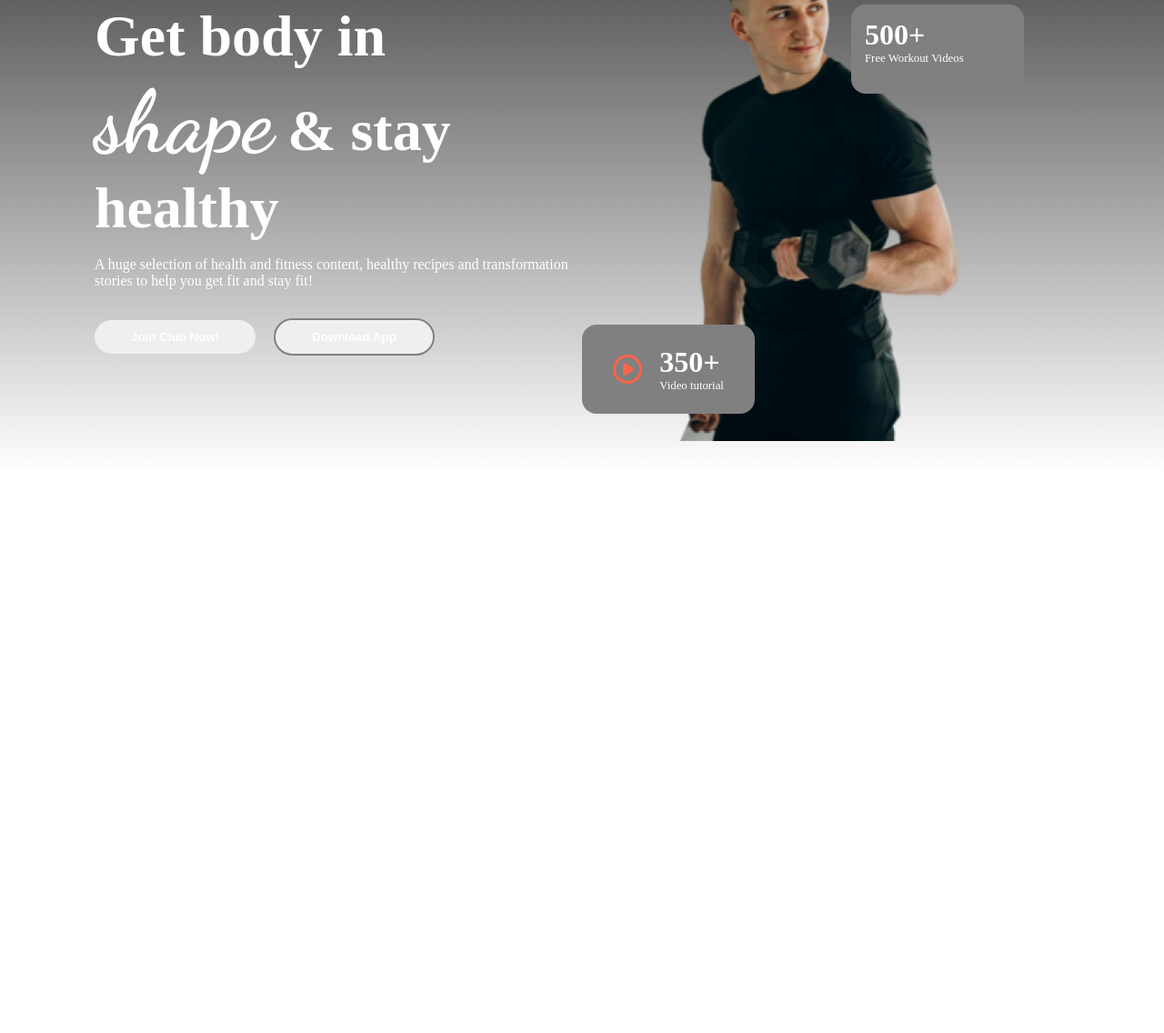
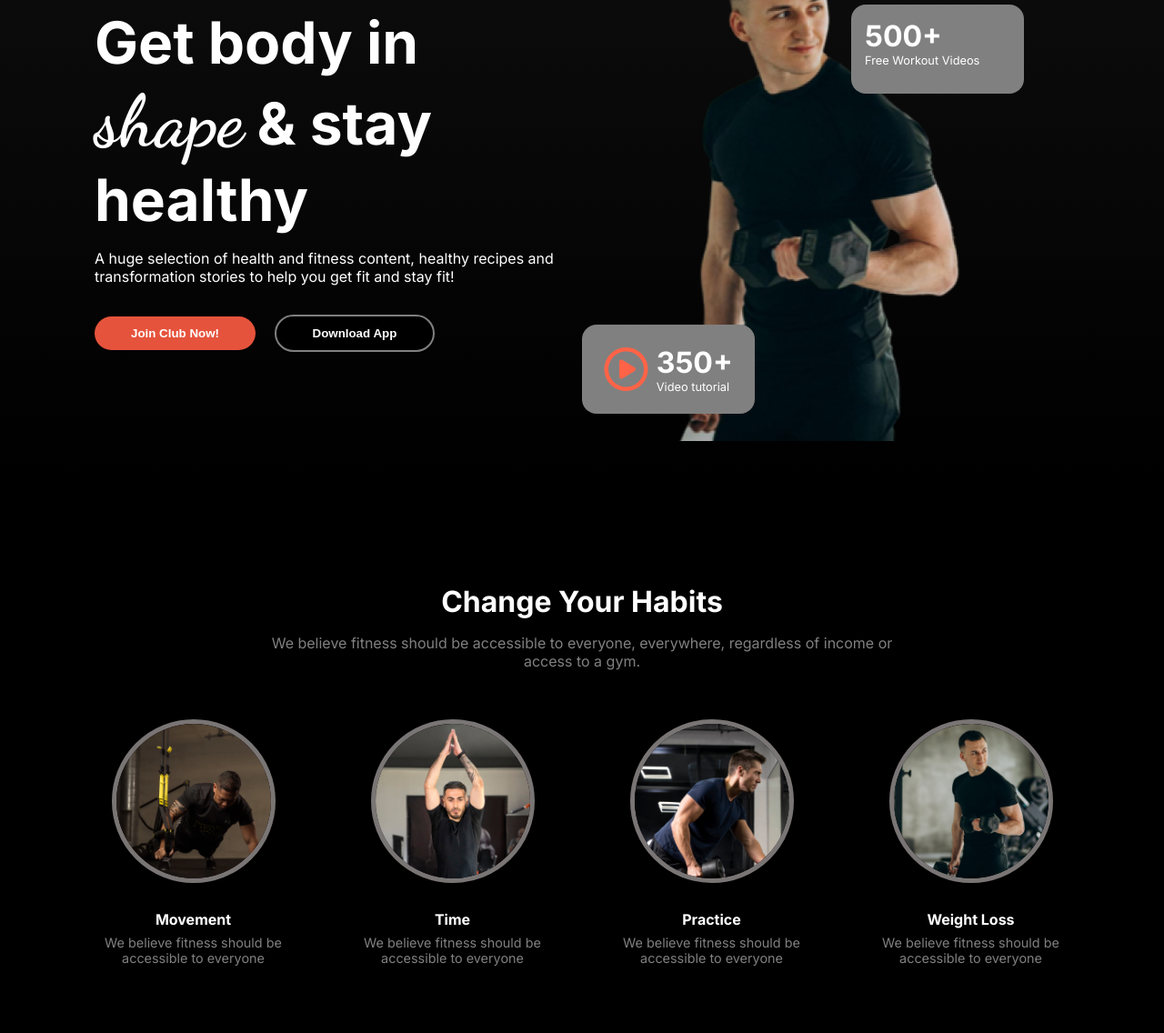
Before and after one commit to Mahir-H07/Fitness-website, a plain HTML site: page index .html in a window 1280 px wide. Shown: the part 262-1398 px from the top of the page at 91% size. Before the commit the page ends 800 px from the top, so only its background shows below. Drawn offline with Linux system fonts and the light colour scheme.

Commit message:
habit-section-added

```diff
--- a/index .html
+++ b/index .html
@@ -13,7 +13,7 @@
         <h1 class="nav-color"><i>Fitness</i> </h1>
         <div>
             <ul>
-                <li class="Home nav-background">Home</li>
+                <li class="Home-bar nav-background">Home</li>
                 <li>Service</li>
                 <li>Contact</li>
                 <li>About</li>
@@ -26,9 +26,9 @@
         <div class="first-banner">
             <h1>Get body in <br><span>shape</span> & stay <br>healthy</h1>
             <p>A huge selection of health and fitness content, healthy recipes and transformation stories to help you get fit and stay fit!</p>
-            <div class="btn-content">
-                <button class="btn-primary primary-background border">Join Club Now!</button>
-                <button class="btn-primary secondary-background ">Download App</button>
+            <div class="btn-banner">
+                <button class="btn-primary  border">Join Club Now!</button>
+                <button class="btn-primary  button-content">Download App</button>
             </div>
 
 
@@ -49,9 +49,46 @@
 
         </div>
     </div>
+   </header>
+
+   <main>
+
+    <section class="change-container">
+        <div class="change-text-content">
+            <h2>Change Your Habits</h2>
+            <p>We believe fitness should be accessible to everyone, everywhere, regardless of income or <br> access to a gym.</p>
+        </div>
+        <div class="habits-container">
+            <div class="habit">
+                <img src="images/image 3.png" alt="">
+                <h4>Movement</h4>
+                <p>We believe fitness should be <br> accessible to everyone</p>
+            </div>
+            <div class="habit">
+                <img src="images/image19.png" alt="">
+                <h4>Time</h4>
+                <p>We believe fitness should be <br> accessible to everyone</p>
+            </div>
+            <div class="habit">
+                <img src="images/image20.png" alt="">
+                <h4>Practice</h4>
+                <p>We believe fitness should be <br> accessible to everyone</p>
+            </div>
+            <div class="habit">
+                <img src="images/image 5.png" alt="">
+                <h4>Weight Loss</h4>
+                <p>We believe fitness should be <br> accessible to everyone</p>
+            </div>
+
+        </div>
+    </section>
 
 
-   </header>
+
+
+
+
+   </main>
 
 </body>
 </html>
--- a/styles/style.css
+++ b/styles/style.css
@@ -10,9 +10,9 @@
 }
 
 
-.body{
+body{
   font-family: "Inter", sans-serif;
-  background-color: black ;
+  background: black;
 }
 
 
@@ -49,9 +49,9 @@ nav {
 nav > div{
     width: 40%;
     border: 1px solid white;
+    border-radius: 2rem;
     box-shadow: rgba(228, 8, 8, 0.05) 0px 6px 24px 0px, rgba(211, 10, 10, 0.08) 0px 0px 0px 1px;
-    border-radius: 2rem;
-    padding: 0.4rem 0.5rem;
+    padding: 0.4rem;
 }
 nav .fa-solid{
     display: none;
@@ -70,7 +70,7 @@ nav > div > ul > li{
 nav > h1{
     font-size: 4rem;
 }
-.Home{
+.Home-bar{
     border-radius: 1rem;
     padding: 0.5rem 1.5rem;
 }
@@ -96,7 +96,7 @@ nav > h1{
 }
 .first-banner h1 > span{
     font-family: "Dancing Script", cursive;
-    font-size: 6rem;
+    font-size: 5rem;
     font-style: 500;
 
 
@@ -107,7 +107,6 @@ nav > h1{
 }
 .btn-primary{
     padding: 0.7rem 2.5rem;
-    border: none;
     border-radius: 2rem;
     border: 2px solid gray;
     color: white;
@@ -117,6 +116,11 @@ nav > h1{
 }
 .border{
     border: none;
+    background-color: rgb(230, 83, 60);
+}
+.button-content{
+    background-color: black;
+
 }
 .second-banner{
     height: 600px;
@@ -151,6 +155,7 @@ nav > h1{
     font-size: 0.8rem;
 }
 .text-350{
+     margin-top: 30px;
     bottom: 50px;
     left: 0;
     display: flex;
@@ -158,6 +163,121 @@ nav > h1{
     justify-content: space-evenly;
 }
 .fa-circle-play{
-    font-size: 2rem;
+    font-size: 3rem;
     color: tomato;
 }
+
+
+
+
+
+.change-container{
+    max-width: 1100px;
+    margin: 0 auto;
+    color: white;
+    background: #000;
+}
+.change-text-content{
+    text-align: center;
+    margin-top: 123px;
+    margin-bottom: 54px;
+}
+.change-text-content h2{
+    font-size: 2rem;
+    margin-bottom: 1rem;
+}
+.change-text-content p{
+    font-size: 1rem;
+    color: #FFFFFF80;
+}
+.habits-container{
+    display: grid;
+    grid-template-columns: 1fr 1fr 1fr 1fr;
+    gap: 40px;
+
+
+}
+.habit{
+    text-align: center;
+    margin-bottom: 74px;
+}
+.habit p{
+    margin-top: 7px;
+    font-size: 0.9rem;
+    color: #FFFFFF80;
+
+}
+
+.habit img{
+    width: 180px;
+    height: 180px;
+    border-radius: 50%;
+    margin-bottom: 26px;
+    border: 5px solid #f3eaea80;
+}
+
+
+
+
+
+
+
+
+
+
+
+@media  only screen and (max-width:576px)  {
+    nav{
+        justify-content: space-evenly;
+    }
+
+    nav div{
+        border: none;
+        width: 10%;
+        box-shadow: none;
+        text-align: right;
+    }
+
+    nav>div>ul{
+        display: none;
+    }
+
+    nav.fa-solid{
+        display: block;
+        font-size: 1.4rem;
+    }
+
+    .banner-container{
+        grid-template-columns: 1fr;
+    }
+    .banner-right img{
+        width: 70%;
+        margin: 0 auto;
+    }
+    .text-500,.text-350{
+        width: 150px;
+        background: #363636;
+        box-shadow: rgba(60, 45, 45, 0.05) 0px 6px 24px 0px, rgba(92, 90, 90, 0.08) 0px 0px 0px 1px;
+        padding: 10px;
+
+    }
+
+    .text-500{
+        top: 70px;
+        right: 20px;
+        padding: 10px;
+    }
+    .text-350{
+        top: 270px;
+        left: 20px;
+    }
+
+    .habits-container{
+        width:95% ;
+        margin: 0 auto;
+        grid-template-columns: 1fr;
+        gap: 10px;
+        padding: 0;
+      }
+
+}
```
Also changed, not shown: images/image19.png (renamed from images/image 2.png), images/image20.png (renamed from images/image 4.png).
